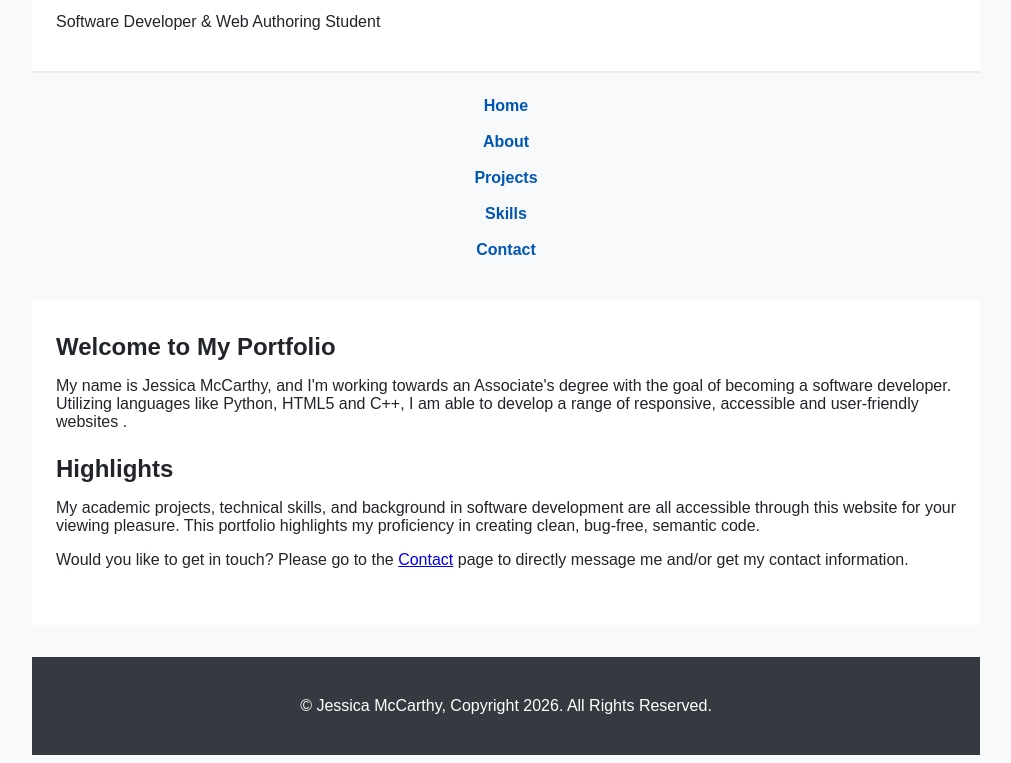
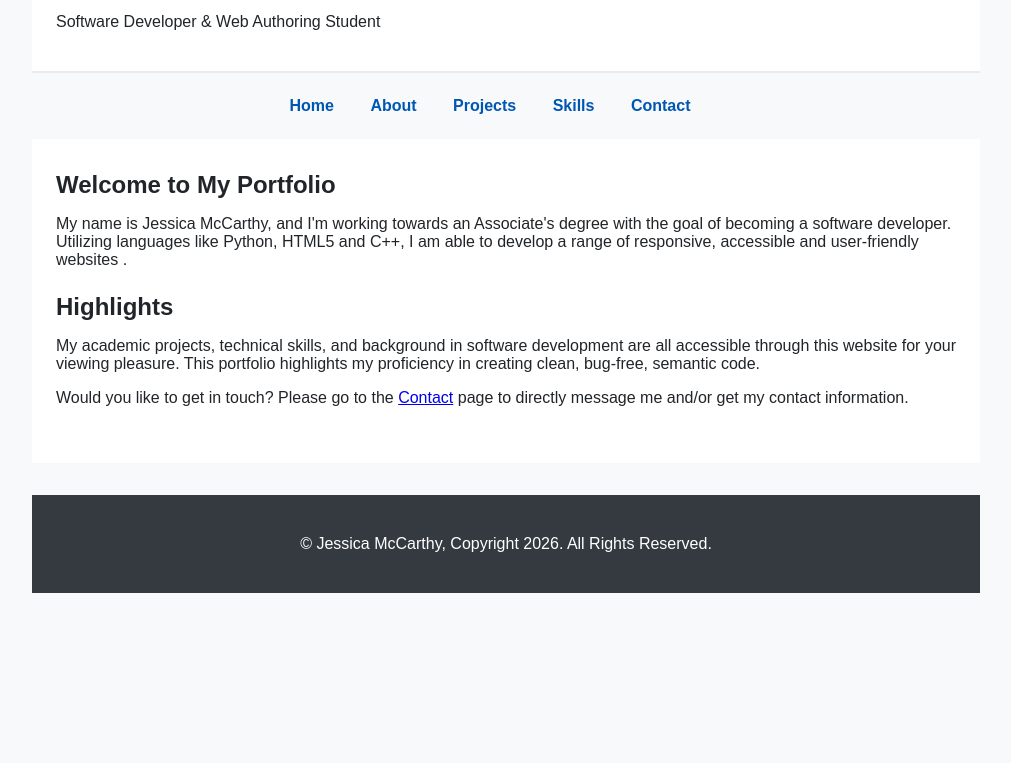
Before and after one commit to mccaj85/Portfolio-Final-Project, a plain HTML site: page index.html in a window 1280 px wide. Shown: the part 72-835 px from the top of the page, without its empty margins (134-1145 px from the left). After the commit the page ends 800 px from the top, so only its background shows below. Drawn offline with Linux system fonts and the light colour scheme.

Commit message:
Update navigation bar and table styling

```diff
--- a/css/styles.css
+++ b/css/styles.css
@@ -58,6 +58,10 @@ nav a:hover {
         display: inline;
         margin-right: 2em;
         margin-bottom: 0;
+    }
+
+    nav li a {
+        display: inline;
     }
 }
 
```
